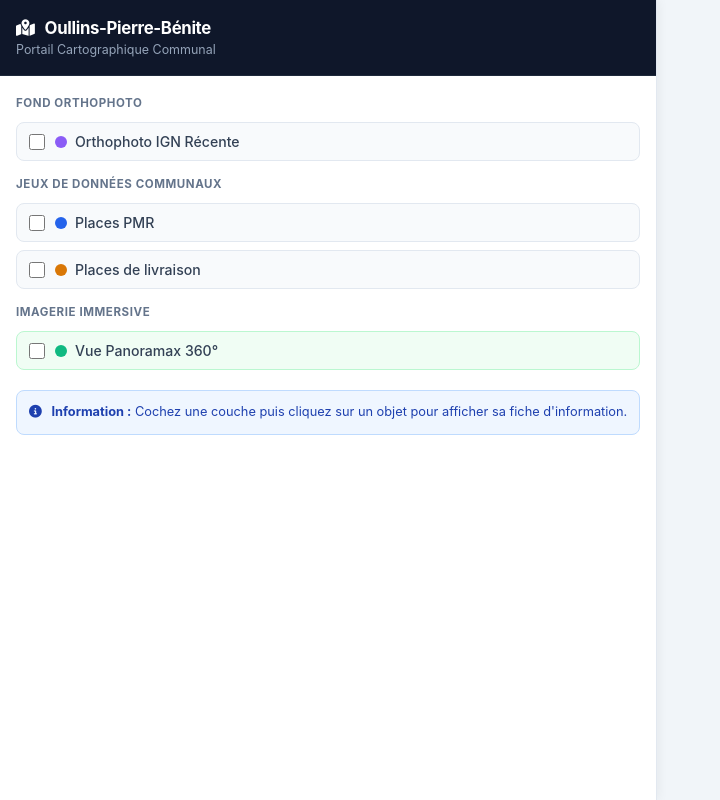
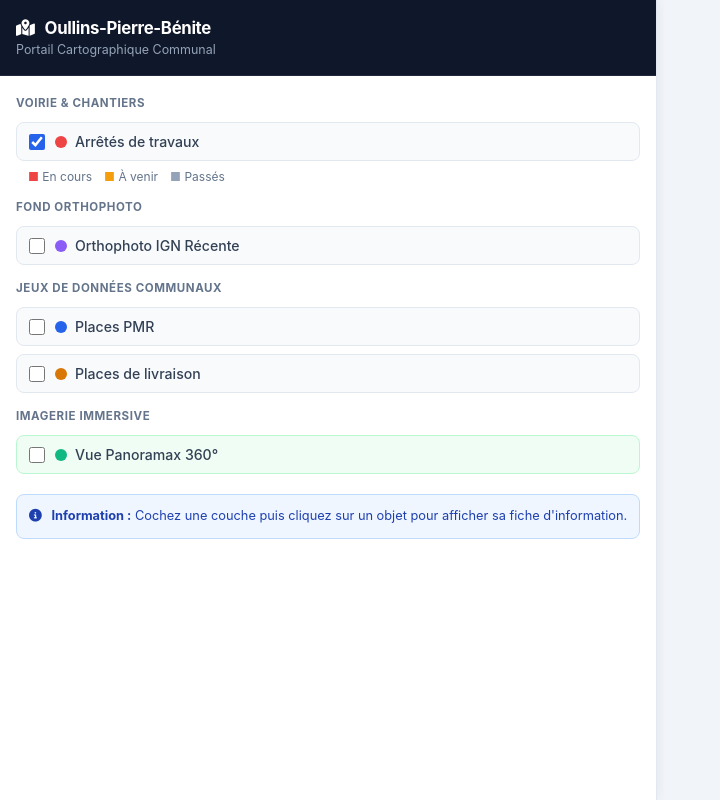
Before and after one commit to Naroyya/carte-opb, a plain HTML site: page index.html in a window 1280 px wide. Shown: the whole page, without its empty margins (0-720 px from the left). Drawn offline with nearby package versions, Linux system fonts and the light colour scheme; no server answers; a script that the page names is missing.

Commit message:
Update index.html

```diff
--- a/index.html
+++ b/index.html
@@ -386,7 +386,21 @@
       </div>
 
       <div class="sidebar-content">
-
+        <div class="section-title">Voirie & Chantiers</div>
+          <div class="layer-group">
+            <label class="layer-item">
+            <input type="checkbox" id="layer-travaux" checked>
+            <span class="layer-label">
+            <span class="layer-badge" style="background-color: #ef4444;"></span>
+            Arrêtés de travaux
+            </span>
+            </label>
+            <div style="font-size: 0.75rem; color: #64748b; padding-left: 12px; display: flex; gap: 12px;">
+            <span><strong style="color:#ef4444;">■</strong> En cours</span>
+            <span><strong style="color:#f59e0b;">■</strong> À venir</span>
+            <span><strong style="color:#94a3b8;">■</strong> Passés</span>
+            </div>
+        </div>
         <!-- Section Orthophoto -->
         <div class="section-title">Fond Orthophoto</div>
         <div class="layer-group">
```
